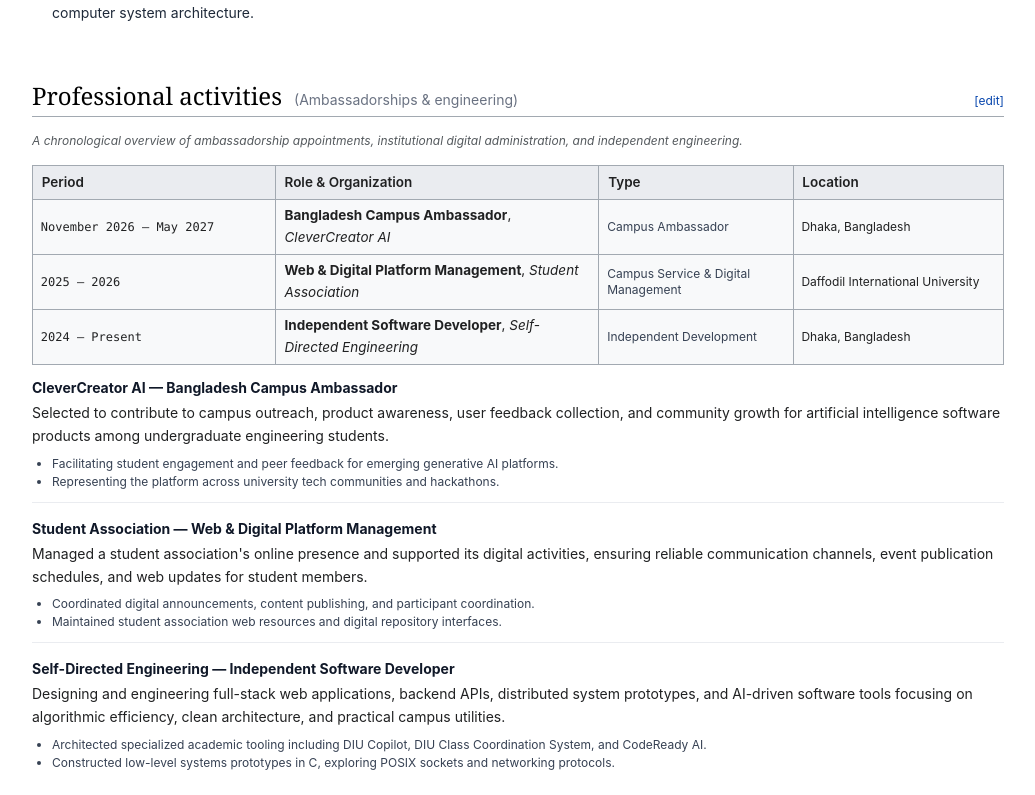
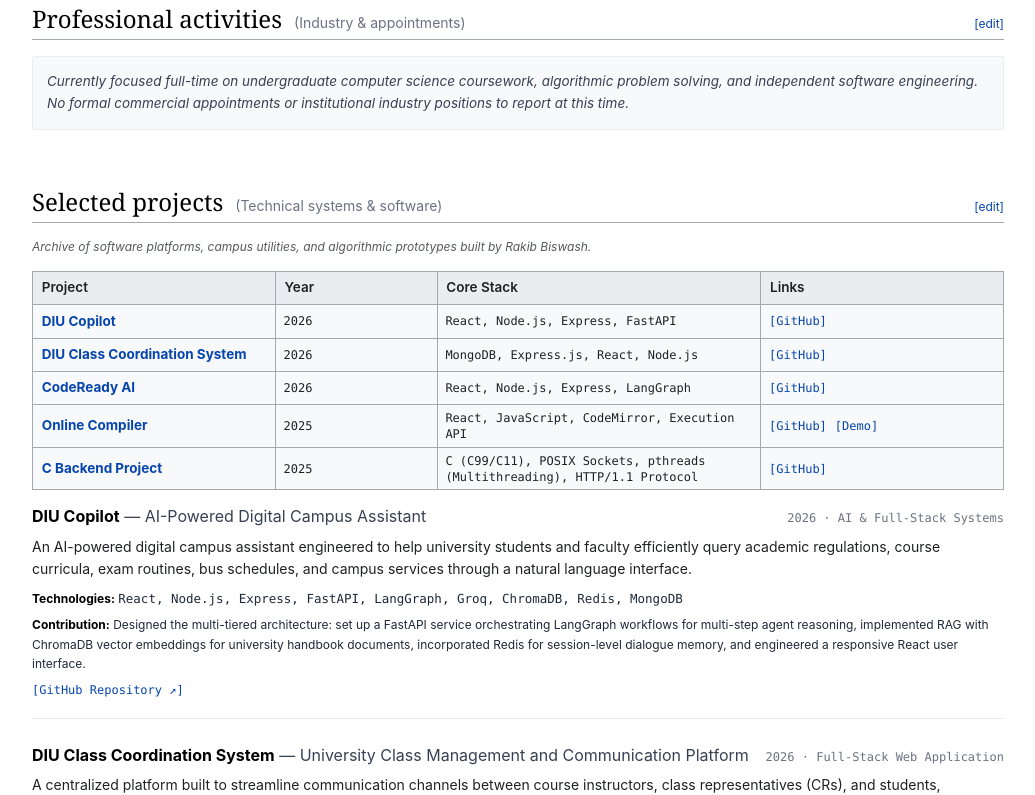
Before and after one commit to banrayndox/banrayndox.github.io, a React (Vite) app: page / in a window 1280 px wide. Shown: the part 1686-2481 px from the top of the page, without its empty margins (122-1157 px from the left). Built offline with nearby package versions, Linux system fonts and the light colour scheme.

Commit message:
Update Professional activities section to honest no-activity notice with commented-out table template for future quick addition

```diff
--- a/src/components/Introduction.jsx
+++ b/src/components/Introduction.jsx
@@ -38,7 +38,7 @@ export default function Introduction() {
         {/* Lead Encyclopedic Paragraphs */}
         <div className="space-y-3 text-[14.5px] leading-relaxed text-[#202122]">
           <p>
-            <strong>{profileData.name}</strong> is a Computer Science and Engineering undergraduate student, full-stack software developer, and artificial intelligence practitioner based in Dhaka, Bangladesh. He currently serves as Bangladesh Campus Ambassador for CleverCreator AI and has developed campus platforms including <em>DIU Copilot</em> and <em>CodeReady AI</em>.
+            <strong>{profileData.name}</strong> is a Computer Science and Engineering undergraduate student, full-stack software developer, and artificial intelligence practitioner based in Dhaka, Bangladesh. He has developed campus software platforms including <em>DIU Copilot</em> and <em>CodeReady AI</em>.
           </p>
 
           {profileData.bioParagraphs.map((paragraph, idx) => (
--- a/src/components/ProfessionalSection.jsx
+++ b/src/components/ProfessionalSection.jsx
@@ -1,17 +1,69 @@
 import React from 'react';
 import SectionHeading from './SectionHeading.jsx';
-import { professionalData } from '../data/professional.js';
+import { professionalData, noProfessionalActivityMessage } from '../data/professional.js';
 
 export default function ProfessionalSection() {
+  const hasActivities = professionalData && professionalData.length > 0;
+
   return (
     <section>
-      <SectionHeading id="professional" title="Professional activities" subtitle="Ambassadorships & engineering" />
+      <SectionHeading id="professional" title="Professional activities" subtitle="Industry & appointments" />
 
-      <p className="text-xs text-[#54595d] italic mb-4">
-        A chronological overview of ambassadorship appointments, institutional digital administration, and independent engineering.
+      {/* Honest, clean "No activity" text display */}
+      {!hasActivities && (
+        <div className="p-3.5 bg-[#f8f9fa] border border-[#eaecf0] text-xs sm:text-[13.5px] text-gray-700 leading-relaxed rounded-xs">
+          <p className="m-0 italic">
+            {noProfessionalActivityMessage}
           </p>
+        </div>
+      )}
 
-      {/* Summary Wikitable */}
+      {/*
+        ========================================================================
+        FUTURE ACTIVITY TEMPLATE (COMMENTED OUT FOR QUICK ADDITION IN THE FUTURE)
+        When you have professional activities to add:
+        1. Add the item in src/data/professional.js (or uncomment the table below).
+        ========================================================================
+      */}
+      {/*
+      <div className="mt-4">
+        <table className="wikitable mb-4">
+          <thead>
+            <tr>
+              <th className="w-1/4">Period</th>
+              <th className="w-1/3">Role & Organization</th>
+              <th className="w-1/5">Type</th>
+              <th>Location</th>
+            </tr>
+          </thead>
+          <tbody>
+            <tr>
+              <td className="font-mono text-xs">November 2026 – May 2027</td>
+              <td><strong>Software Developer</strong>, <em>Organization Name</em></td>
+              <td className="text-xs text-gray-700">Internship / Role</td>
+              <td className="text-xs">Dhaka, Bangladesh</td>
+            </tr>
+          </tbody>
+        </table>
+
+        <div className="pb-3 border-b border-[#eaecf0]">
+          <h3 className="text-sm font-bold text-gray-900 mb-1">
+            Organization Name — Role Title
+          </h3>
+          <p className="text-[14px] text-[#202122] leading-relaxed mb-2">
+            Description of responsibilities and technical accomplishments during this appointment.
+          </p>
+          <ul className="list-disc pl-5 space-y-0.5 text-xs text-gray-700">
+            <li>Achievement or engineering contribution 1</li>
+            <li>Achievement or engineering contribution 2</li>
+          </ul>
+        </div>
+      </div>
+      */}
+
+      {/* Dynamic rendering if professionalData is populated */}
+      {hasActivities && (
+        <div className="mt-4">
           <table className="wikitable mb-5">
             <thead>
               <tr>
@@ -35,7 +87,6 @@ export default function ProfessionalSection() {
             </tbody>
           </table>
 
-      {/* Detailed subsections */}
           <div className="space-y-4">
             {professionalData.map((item, idx) => (
               <div key={idx} className="pb-3 border-b border-[#eaecf0] last:border-b-0">
@@ -55,6 +106,8 @@ export default function ProfessionalSection() {
               </div>
             ))}
           </div>
+        </div>
+      )}
     </section>
   );
 }
--- a/src/components/WikiInfobox.jsx
+++ b/src/components/WikiInfobox.jsx
@@ -147,14 +147,17 @@ export default function WikiInfobox() {
               Full-Stack Systems · AI Engineering · Algorithms
             </td>
           </tr>
+          {/*
+          // Future appointment row template:
           <tr className="border-b border-[#eaecf0]">
             <th scope="row" className="text-xs font-bold text-gray-800">
               Appointments
             </th>
             <td className="text-xs text-gray-900">
-              Bangladesh Campus Ambassador, CleverCreator AI
+              Company / Role Title
             </td>
           </tr>
+          */}
           <tr className="border-b border-[#eaecf0]">
             <th scope="row" className="text-xs font-bold text-gray-800">
               Honours
--- a/src/components/WikiTOC.jsx
+++ b/src/components/WikiTOC.jsx
@@ -25,12 +25,7 @@ export default function WikiTOC() {
     {
       num: "2",
       title: "Professional activities",
-      href: "professional",
-      subs: [
-        { num: "2.1", title: "CleverCreator AI", href: "professional" },
-        { num: "2.2", title: "Student Association", href: "professional" },
-        { num: "2.3", title: "Independent development", href: "professional" }
-      ]
+      href: "professional"
     },
     {
       num: "3",
--- a/src/data/professional.js
+++ b/src/data/professional.js
@@ -1,45 +1,26 @@
 /**
  * Professional Activities & Experience
- * Categorized strictly by activity type: Ambassador, Leadership/Campus, Independent Development.
+ * Currently empty as Rakib is strictly focusing on undergraduate studies & independent projects.
+ * A template is commented out below for quick future addition.
  */
 export const professionalData = [
+  /*
+  // --- TEMPLATE FOR FUTURE ADDITIONS (Uncomment to add an activity) ---
   {
-    type: "Campus Ambassador",
-    role: "Bangladesh Campus Ambassador",
-    organization: "CleverCreator AI",
-    period: "November 2026 – May 2027",
+    type: "Industry / Internship / Ambassadorship",
+    role: "Software Engineering Intern / Role Title",
+    organization: "Company or Organization Name",
+    period: "Month Year – Month Year",
     location: "Dhaka, Bangladesh",
-    status: "Active",
-    description: "Selected to contribute to campus outreach, product awareness, user feedback collection, and community growth for artificial intelligence software products among undergraduate engineering students.",
+    status: "Active / Completed",
+    description: "Brief 1-2 sentence description of responsibilities, technical contributions, and organizational impact.",
     highlights: [
-      "Facilitating student engagement and peer feedback for emerging generative AI platforms.",
-      "Representing the platform across university tech communities and hackathons."
-    ]
-  },
-  {
-    type: "Campus Service & Digital Management",
-    role: "Web & Digital Platform Management",
-    organization: "Student Association",
-    period: "2025 – 2026",
-    location: "Daffodil International University",
-    status: "Completed",
-    description: "Managed a student association's online presence and supported its digital activities, ensuring reliable communication channels, event publication schedules, and web updates for student members.",
-    highlights: [
-      "Coordinated digital announcements, content publishing, and participant coordination.",
-      "Maintained student association web resources and digital repository interfaces."
-    ]
-  },
-  {
-    type: "Independent Development",
-    role: "Independent Software Developer",
-    organization: "Self-Directed Engineering",
-    period: "2024 – Present",
-    location: "Dhaka, Bangladesh",
-    status: "Ongoing",
-    description: "Designing and engineering full-stack web applications, backend APIs, distributed system prototypes, and AI-driven software tools focusing on algorithmic efficiency, clean architecture, and practical campus utilities.",
-    highlights: [
-      "Architected specialized academic tooling including DIU Copilot, DIU Class Coordination System, and CodeReady AI.",
-      "Constructed low-level systems prototypes in C, exploring POSIX sockets and networking protocols."
+      "Key contribution or achievement 1",
+      "Key contribution or achievement 2"
     ]
   }
+  */
 ];
+
+export const noProfessionalActivityMessage =
+  "Currently focused full-time on undergraduate computer science coursework, algorithmic problem solving, and independent software engineering. No formal commercial appointments or institutional industry positions to report at this time.";
```
Lines whose indentation alone changed are shown as unchanged.
